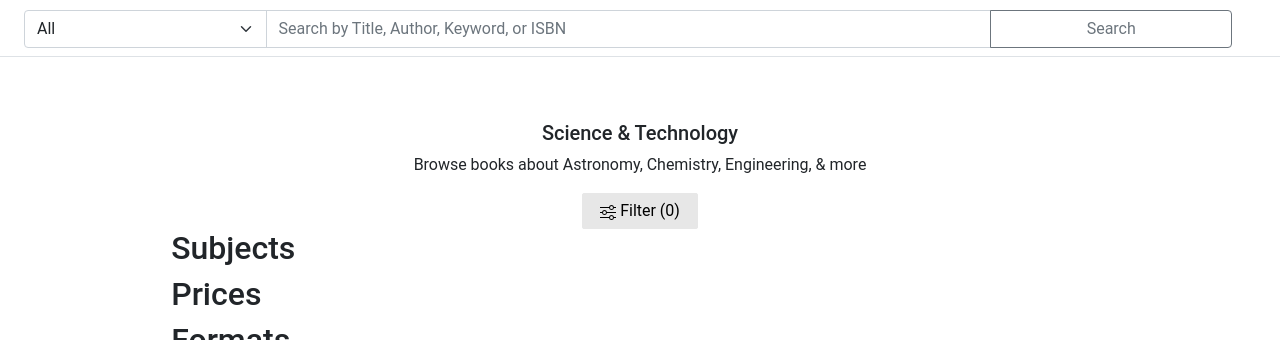
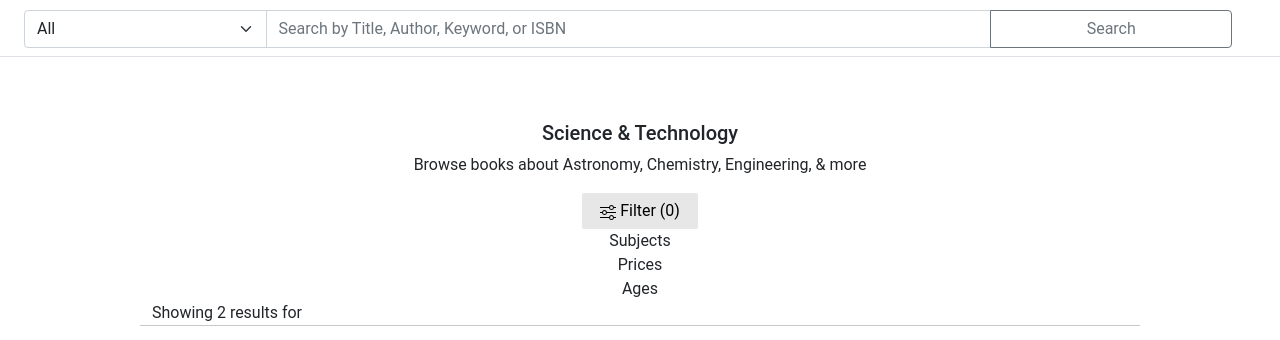
Before and after one commit to xqfqhu/ecommerce, a Django app: page /search?category=science-technology in a window 1280 px wide, after a click on "Filter (0)". Shown: the part 58-398 px from the top of the page. Run offline with Django 3.2, Linux system fonts and the light colour scheme; data comes from the database, SQL or seed files in the repository.

Commit message:
add filter by subjects in front end

```diff
--- a/templates/store/category.html
+++ b/templates/store/category.html
@@ -13,14 +13,19 @@
 
 <div class="container">
   <header>
+    <div class="category-name">
+      {% if category is not None%}
       <div class=" h5 d-flex justify-content-center"> {{category.name}} </div>
+
+      {% endif%}
       {% if category.introduction is not None%}
       <div class="pb-3 h7 d-flex justify-content-center"> {{category.introduction}} </div>
       {%endif%}
+    </div>
+    <div class="row">
       <div class="d-flex justify-content-center">
-
-      <a class="filter-button" data-bs-toggle="collapse" href="#refinements-filter" role="button" aria-expanded="false"
-        aria-controls="refinements-filter">
+        <a class="filter-button" data-bs-toggle="collapse" href="#refinements-filter" role="button"
+          aria-expanded="false" aria-controls="refinements-filter">
           <svg xmlns="http://www.w3.org/2000/svg" width="16" height="16" fill="currentColor" class="bi bi-sliders"
             viewBox="0 0 16 16">
             <path fill-rule="evenodd"
@@ -30,128 +35,64 @@
         </a>
       </div>
 
-    <div id="refinements-filter" class="collapse sidebar left-nav mb-md-l mb-sm-s mt-md--l mt-sm--s" aria-expanded="false">
-      <div class="sidebar__section refinements">
+      <div class="collapse" id="refinements-filter" data-bs-toggle="collapse" href="#refinements-filter-subjects">
+        <span class="d-flex justify-content-center">Subjects</span>
 
-        <span class="augHeader" data-bs-toggle="collapse" href="#sidebar-section-0" aria-expanded="false" role="button" tabindex="0" aria-controls="sidebar-section-0">
-          <h2 class="h2-as-h6"> Subjects</h2>
-          <span class="icon-minus icon-minus-arrow"></span>
-        </span>
+        {%if category is not None%}
+        {%if category.children is not None%}
+        {% for c in category.children.all%}
+        <div class="collapse" id="refinements-filter-subjects">
+           <a href="{% url 'store:search' %}?category={{c.slug}}&keyword={{keyword}} "><span class="d-flex justify-content-center">{{c.name}}</span></a>
+        </div>
+        {%endfor%}
+        {%endif%}
 
-        <div id="sidebar-section-0" class="collapse">
-        {% for child in category.children.all%}
+        {%else%}
+        {% for c in categories%}
+        {% if c.parent is None%}
+        <div class="collapse" id="refinements-filter-subjects">
+          <a href="{% url 'store:search' %}?category={{c.slug}}&keyword={{keyword}} "><span class="d-flex justify-content-center">{{c.name}}</span></a>
+        </div>
+        {% endif %}
+        {%endfor%}
+        {%endif%}
 
 
-        <a href="&category={{child.slug}}">{{child}}</a>
-        {%endfor%}
+      </div>
+      <div class="collapse " id="refinements-filter" data-bs-toggle="collapse" href="#refinements-filter-prices">
+        <span class="d-flex justify-content-center">Prices</span>
+        <div class="collapse" id="refinements-filter-prices">
+          <span class="d-flex justify-content-center">Under $5</span>
+        </div>
+        <div class="collapse" id="refinements-filter-prices">
+          <span class="d-flex justify-content-center">$5 - $10</span>
+        </div>
+        <div class="collapse" id="refinements-filter-prices">
+          <span class="d-flex justify-content-center">$10 - $25</span>
+        </div>
+        <div class="collapse" id="refinements-filter-prices">
+          <span class="d-flex justify-content-center">$25-$50</span>
+        </div>
+        <div class="collapse" id="refinements-filter-prices">
+          <span class="d-flex justify-content-center">Over %50</span>
         </div>
       </div>
-      <div class="sidebar__section refinements">
-        <span class="augHeader" data-toggle="collapse" data-target="#sidebar-section-1" aria-expanded="false"
-          role="button" tabindex="0">
-          <h2 class="h2-as-h6"> Prices</h2>
-          <span class="icon-minus icon-minus-arrow"></span>
-        </span>
-        <ul class="lists lists--unstyled" id="sidebar-section-1" aria-expanded="false" style="display: none;">
-          <li>
-            <a class="bread-crumbs__item" rel="nofollow" href="/b/books/science-technology/_/N-cZ29Z8q8Z184l">Under
-              $5</a></li>
-          <li>
-            <a class="bread-crumbs__item" rel="nofollow" href="/b/books/science-technology/_/N-3Z29Z8q8Z184l">$5 -
-              $10</a></li>
-          <li>
-            <a class="bread-crumbs__item" rel="nofollow" href="/b/books/science-technology/_/N-4Z29Z8q8Z184l">$10 -
-              $25</a></li>
-          <li>
-            <a class="bread-crumbs__item" rel="nofollow" href="/b/books/science-technology/_/N-5Z29Z8q8Z184l">$25 -
-              $50</a></li>
-          <li>
-            <a class="bread-crumbs__item" rel="nofollow" href="/b/books/science-technology/_/N-6Z29Z8q8Z184l">Over
-              $50</a></li>
-        </ul>
+      <div class="collapse justify-content-center" id="refinements-filter">
+        <span class="d-flex justify-content-center">Ages</span>
       </div>
-      <div class="sidebar__section refinements">
-        <span class="augHeader" data-toggle="collapse" data-target="#sidebar-section-2" aria-expanded="false"
-          role="button" tabindex="0">
-          <h2 class="h2-as-h6"> Formats</h2>
-          <span class="icon-plus icon-plus-arrow"></span>
-        </span>
-        <ul class="lists lists--unstyled" id="sidebar-section-2" aria-expanded="false" style="display: none;">
-          <li>
-            <a class="bread-crumbs__item" rel="nofollow"
-              href="/b/books/science-technology/_/N-1z141tjZ29Z8q8Z184l">Paperback</a></li>
-          <li>
-            <a class="bread-crumbs__item" rel="nofollow"
-              href="/b/books/science-technology/_/N-1z141jfZ29Z8q8Z184l">Hardcover</a></li>
-          <li>
-            <a class="bread-crumbs__item" rel="nofollow" href="/b/books/science-technology/_/N-1z13q39Z29Z8q8Z184l">NOOK
-              Book</a></li>
-          <li>
-            <a class="bread-crumbs__item" rel="nofollow"
-              href="/b/books/science-technology/_/N-1z141wcZ29Z8q8Z184l">Other Format</a></li>
-          <li>
-            <a class="bread-crumbs__item" rel="nofollow"
-              href="/b/books/science-technology/_/N-1z13ximZ29Z8q8Z184l">Multimedia</a></li>
-          <li>
-            <a class="bread-crumbs__item" rel="nofollow"
-              href="/b/books/science-technology/_/N-1z13w9tZ29Z8q8Z184l">Audio CD</a></li>
-          <li>
-            <a class="bread-crumbs__item" rel="nofollow"
-              href="/b/books/science-technology/_/N-1z13u22Z29Z8q8Z184l">Audio Other</a></li>
-          <li>
-            <a class="bread-crumbs__item" rel="nofollow"
-              href="/b/books/science-technology/_/N-1z13rfaZ29Z8q8Z184l">Multimedia Set</a></li>
-          <li>
-            <a class="bread-crumbs__item" rel="nofollow"
-              href="/b/books/science-technology/_/N-1z13op7Z29Z8q8Z184l">Large Print</a></li>
-          <li>
-            <a class="bread-crumbs__item" rel="nofollow"
-              href="/b/books/science-technology/_/N-1z13kc1Z29Z8q8Z184l">Chart</a></li>
-          <li>
-            <a class="bread-crumbs__item" rel="nofollow"
-              href="/b/books/science-technology/_/N-1z0zv7jZ29Z8q8Z184l">Audio MP3 on CD</a></li>
-          <li>
-            <a class="bread-crumbs__item" rel="nofollow"
-              href="/b/books/science-technology/_/N-1z0zv7gZ29Z8q8Z184l">Board Book</a></li>
-          <li>
-            <a class="bread-crumbs__item" rel="nofollow" href="/b/books/science-technology/_/N-1z0zu85Z29Z8q8Z184l">BN
-              Exclusive</a></li>
-          <li>
-            <a class="bread-crumbs__item" rel="nofollow"
-              href="/b/books/science-technology/_/N-1z0zta0Z29Z8q8Z184l">Signed Book</a></li>
-        </ul>
+
+      {%if keyword is not None%}
+      <div>
+        Showing {{products|length}} results for <strong>{{keyword}}</strong>
       </div>
-      <div class="sidebar__section refinements">
-        <span class="augHeader" data-toggle="collapse" data-target="#sidebar-section-3" aria-expanded="false"
-          role="button" tabindex="0">
-          <h2 class="h2-as-h6"> Ages</h2>
-          <span class="icon-plus icon-plus-arrow"></span>
-        </span>
-        <ul class="lists lists--unstyled" id="sidebar-section-3" aria-expanded="false" style="display: none;">
-          <li>
-            <a class="bread-crumbs__item" rel="" href="/b/books/science-technology/_/N-7Z29Z8q8Z184l">0 - 2 Years</a>
-          </li>
-          <li>
-            <a class="bread-crumbs__item" rel="" href="/b/books/science-technology/_/N-8Z29Z8q8Z184l">3 - 5 Years</a>
-          </li>
-          <li>
-            <a class="bread-crumbs__item" rel="" href="/b/books/science-technology/_/N-9Z29Z8q8Z184l">6 - 8 Years</a>
-          </li>
-          <li>
-            <a class="bread-crumbs__item" rel="" href="/b/books/science-technology/_/N-aZ29Z8q8Z184l">9 - 12 Years</a>
-          </li>
-          <li>
-            <a class="bread-crumbs__item" rel="" href="/b/books/science-technology/_/N-bZ29Z8q8Z184l">Teens</a></li>
-        </ul>
-      </div>
-      <div class="sidebar__section refinements">
-      </div>
-    </div>
+      {%endif%}
       <hr>
+
   </header>
 
   {% if not products %}
-  <div class='col-12'>There are currently no products active. Go back to <a href="{% url 'store:store_home' %}">Home</a></div>
+  <div class='col-12'>There are currently no products active. Go back to <a href="{% url 'store:store_home' %}">Home</a>
+  </div>
   {% else%}
   <div class="row row-cols-1 row-cols-sm-2 row-cols-md-3 g-3">
     {% for product in products %}
```
Lines whose indentation alone changed are shown as unchanged.
